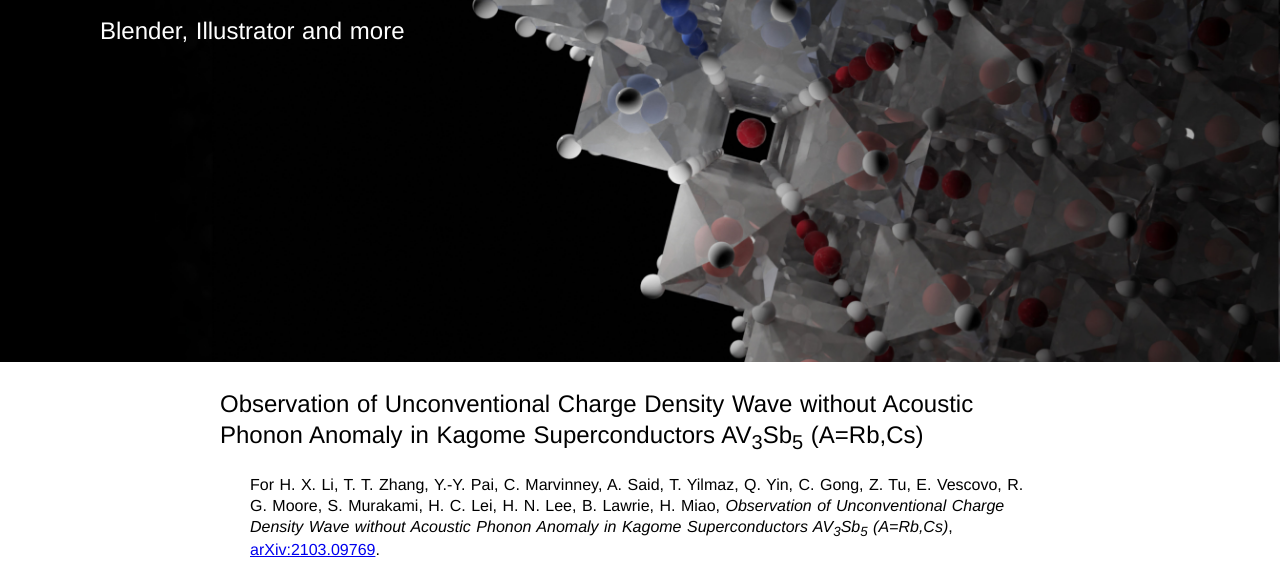
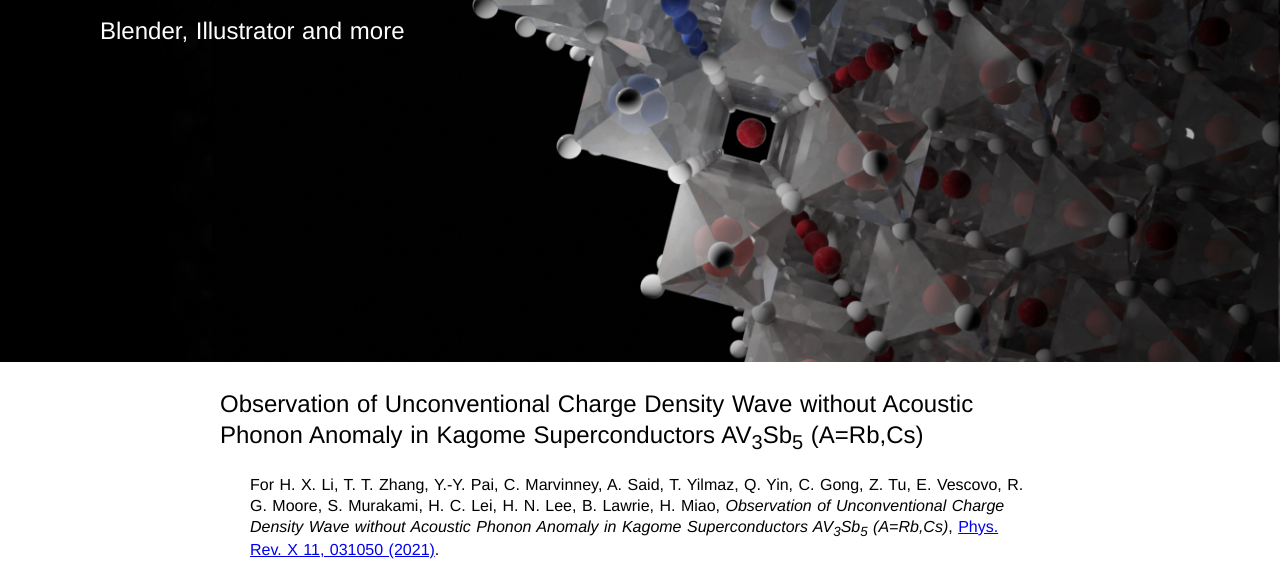
Before and after one commit to yypai/yypai.github.io, a plain HTML site: page art.html in a window 1280 px wide. Shown: the part 165-740 px from the top of the page. Drawn offline with Linux system fonts and the light colour scheme.

Commit message:
Update art.html

```diff
--- a/art.html
+++ b/art.html
@@ -28,7 +28,7 @@
 
   <article class="center">
     <h2 class="regular-h2">Observation of Unconventional Charge Density Wave without Acoustic Phonon Anomaly in Kagome Superconductors AV<sub>3</sub>Sb<sub>5</sub> (A=Rb,Cs)</h2>
-  <p class="regular-p">For H. X. Li, T. T. Zhang, Y.-Y. Pai, C. Marvinney, A. Said, T. Yilmaz, Q. Yin, C. Gong, Z. Tu, E. Vescovo, R. G. Moore, S. Murakami, H. C. Lei, H. N. Lee, B. Lawrie, H. Miao, <em> Observation of Unconventional Charge Density Wave without Acoustic Phonon Anomaly in Kagome Superconductors AV<sub>3</sub>Sb<sub>5</sub> (A=Rb,Cs)</em>, <a href="https://arxiv.org/abs/2103.09769" target="new">arXiv:2103.09769</a></em>.</p>
+  <p class="regular-p">For H. X. Li, T. T. Zhang, Y.-Y. Pai, C. Marvinney, A. Said, T. Yilmaz, Q. Yin, C. Gong, Z. Tu, E. Vescovo, R. G. Moore, S. Murakami, H. C. Lei, H. N. Lee, B. Lawrie, H. Miao, <em> Observation of Unconventional Charge Density Wave without Acoustic Phonon Anomaly in Kagome Superconductors AV<sub>3</sub>Sb<sub>5</sub> (A=Rb,Cs)</em>, <a href="https://doi.org/10.1103/PhysRevX.11.031050" target="new">Phys. Rev. X 11, 031050 (2021)</a></em>.</p>
   </article>
   <img src="images/art_kagome.jpg" alt="" class="center artwork">
 
```
